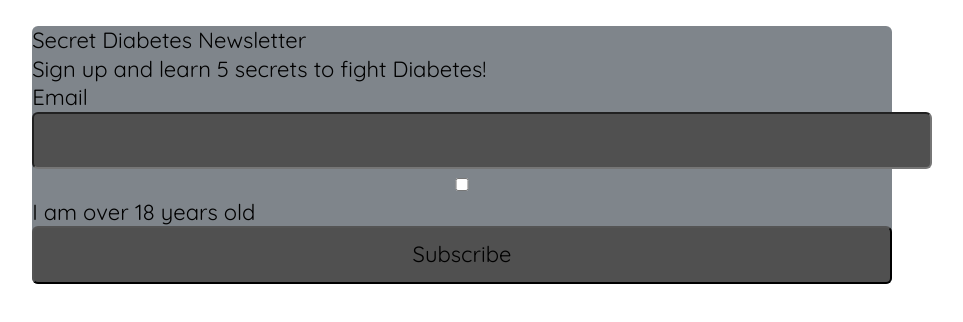
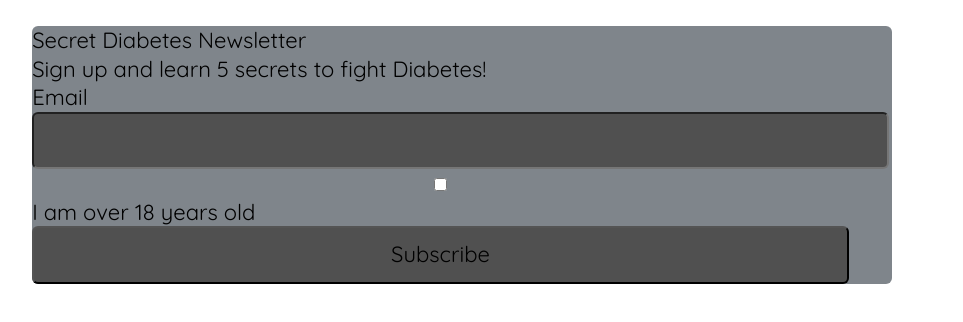
Before and after one commit to ITMd-362-CA/lab3, a plain HTML site: page index.html in a window 1280 px wide. Shown: the whole page, without its empty margins (178-1141 px from the left). Drawn offline with nearby package versions, Linux system fonts and the light colour scheme.

Commit message:
trying to change width to see changes

```diff
--- a/css/screen.css
+++ b/css/screen.css
@@ -26,6 +26,7 @@ textarea {
   line-height: 1.15; /* 1 */
   margin: 0; /* 2 */
 }
+
 
 /**
  * Show the overflow in IE.
@@ -226,7 +227,7 @@ textarea {
   font-size: 100%;
   line-height: 1.15;
   margin: 6px 1px;
-  width: 100%; /*Making width 100% ensures responsiveness*/
+  width: 95%; /*Ensures responsiveness*/
   background-color: #505050; /*Grey background for input fields*/
   border-radius: 6px; /*Rounded borders makes form look more modern.*/
   padding: 14px 18px;/*Padding for inputs and buttons*/
```
